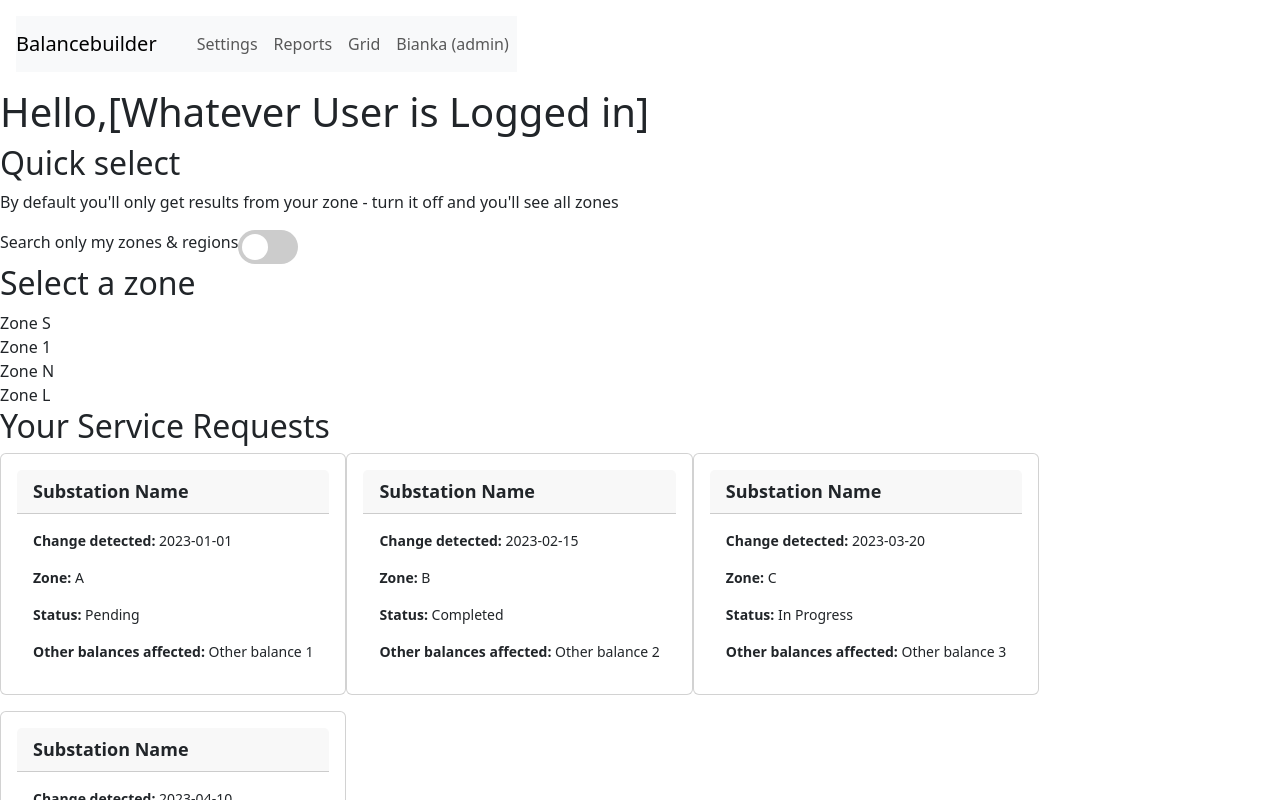
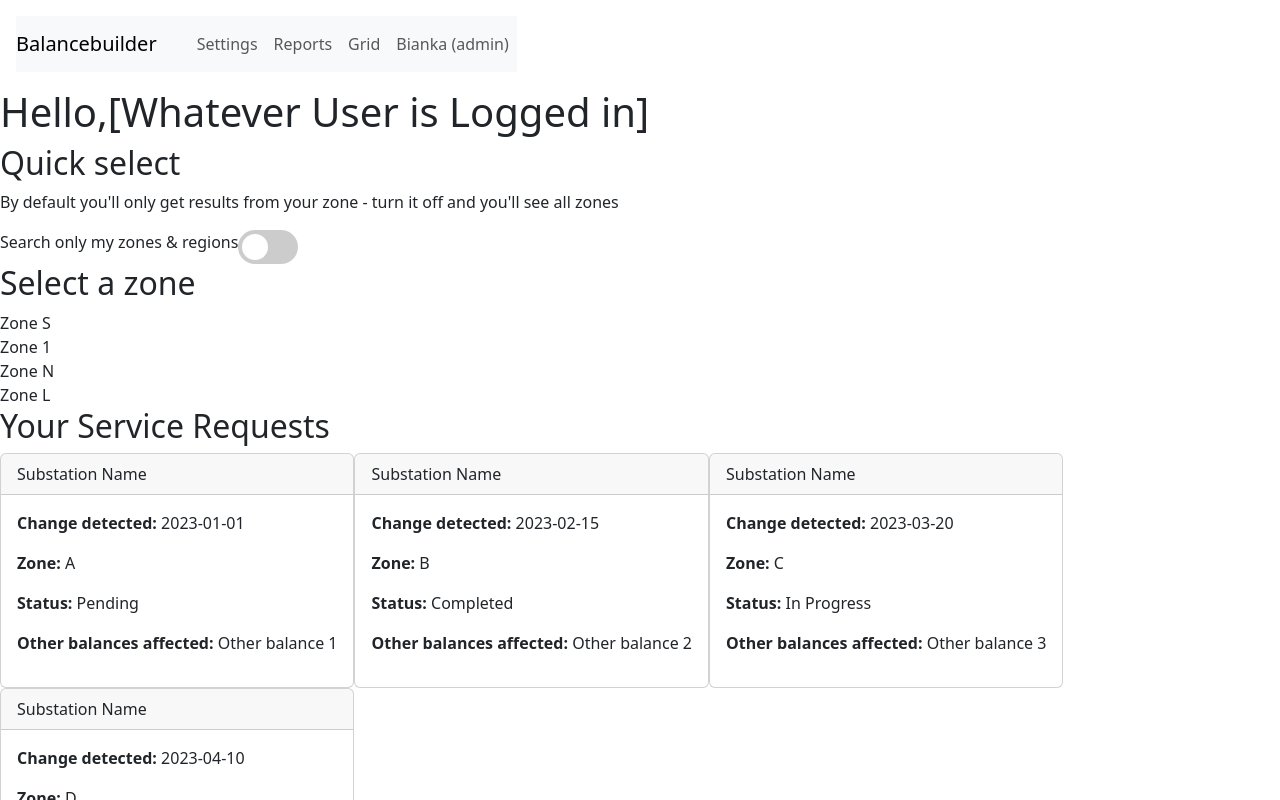
Before and after one commit to RamonaDualStudentin/my-app, a React (Create React App) app: page / in a window 1280 px wide. Shown: the top 800 px of the page. Built offline with nearby package versions, Linux system fonts and the light colour scheme.

Commit message:
components for cards

```diff
--- /dev/null
+++ b/src/ChangeDetectedParagraph.js
@@ -0,0 +1,7 @@
+import React from 'react';
+
+const ChangeDetectedParagraph = ({ changeDetected }) => {
+ return <p><strong>Change detected:</strong> {changeDetected}</p>;
+};
+
+export default ChangeDetectedParagraph;
--- /dev/null
+++ b/src/OtherBalancesParagraph.js
@@ -0,0 +1,7 @@
+import React from 'react';
+
+const OtherBalancesParagraph = ({ otherBalances }) => {
+ return <p><strong>Other balances affected:</strong> {otherBalances}</p>;
+};
+
+export default OtherBalancesParagraph;
--- /dev/null
+++ b/src/StatusParagraph.js
@@ -0,0 +1,7 @@
+import React from 'react';
+
+const StatusParagraph = ({ status }) => {
+ return <p><strong>Status:</strong> {status}</p>;
+};
+
+export default StatusParagraph;
--- /dev/null
+++ b/src/ZoneParagraph.js
@@ -0,0 +1,7 @@
+import React from 'react';
+
+const ZoneParagraph = ({ zone }) => {
+ return <p><strong>Zone:</strong> {zone}</p>;
+};
+
+export default ZoneParagraph;
--- a/src/serviceRequestcards.js
+++ b/src/serviceRequestcards.js
@@ -1,21 +1,21 @@
-import React from "react";
-import "./styling for the components/serviceRequestcards.css";
+import React from 'react';
+import ChangeDetectedParagraph from './ChangeDetectedParagraph';
+import ZoneParagraph from './ZoneParagraph';
+import StatusParagraph from './StatusParagraph';
+import OtherBalancesParagraph from './OtherBalancesParagraph';
 
-
-    function ServiceRequestCard({ changeDetected, zone, status, otherBalances }) {
+const ServiceRequestCard = ({ changeDetected, zone, status, otherBalances }) => {
  return (
     <div class="card">
       <div class="card-header">Substation Name</div>
       <div class="card-body">
-            <p><strong>Change detected:</strong> {changeDetected}</p>
-            <p><strong>Zone:</strong> {zone}</p>
-            <p><strong>Status:</strong> {status}</p>
-            <strong>Other balances affected:</strong> {otherBalances}
+        <ChangeDetectedParagraph changeDetected={changeDetected} />
+        <ZoneParagraph zone={zone} />
+        <StatusParagraph status={status} />
+        <OtherBalancesParagraph otherBalances={otherBalances} />
       </div>
     </div>
  );
-    }
-
-
+};
 
 export default ServiceRequestCard;
```
Lines whose indentation alone changed are shown as unchanged.
